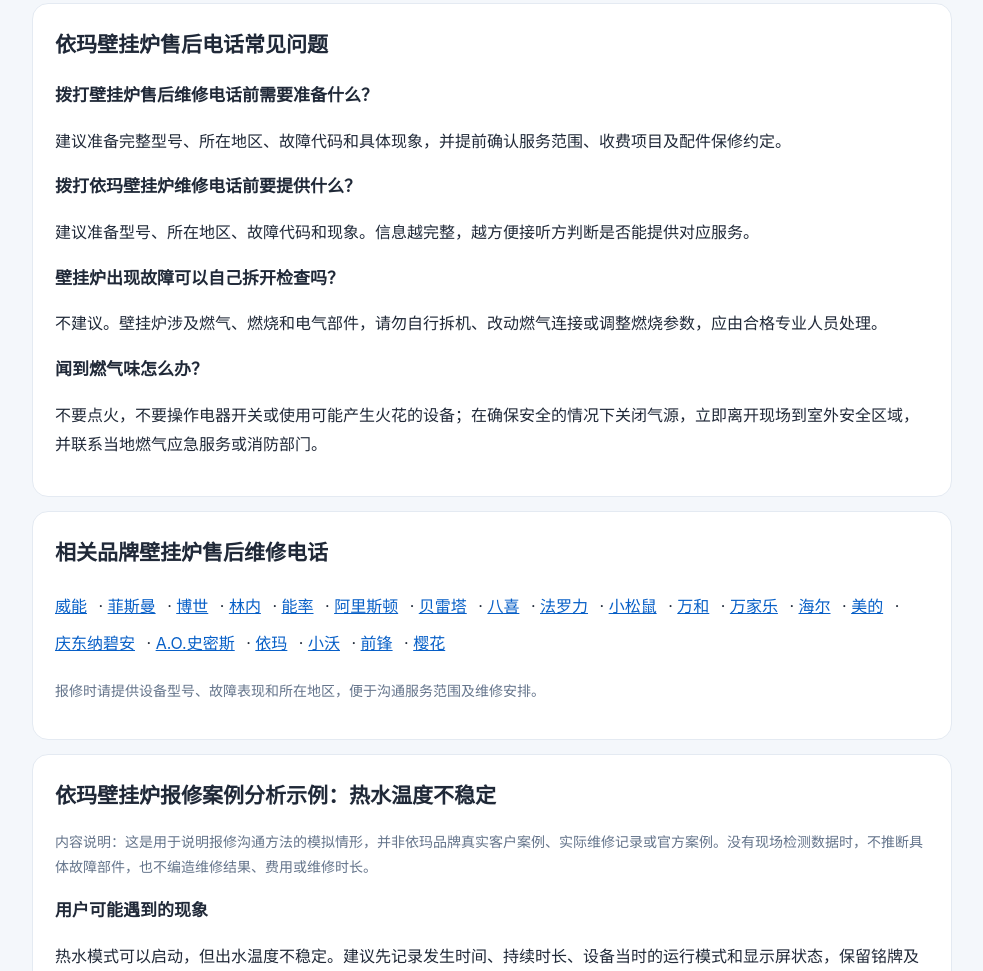
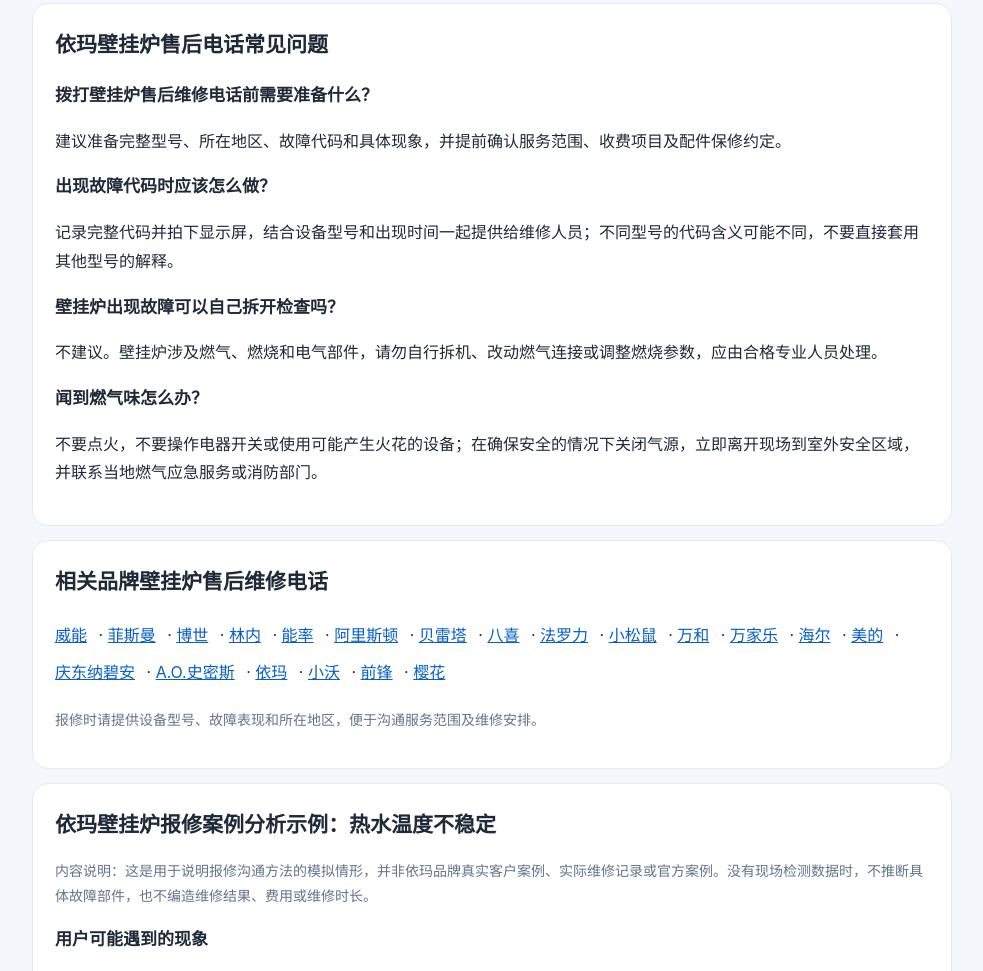
Before and after one commit to yangyangyang960/shouhou, a plain HTML site: page immergas-wall-hung-boiler-service-phone.html in a window 1280 px wide. Shown: the part 1663-2634 px from the top of the page, without its empty margins (148-1131 px from the left). Drawn offline with Linux system fonts and the light colour scheme.

Commit message:
优化壁挂炉维修指南常见问题

```diff
--- a/immergas-wall-hung-boiler-service-phone.html
+++ b/immergas-wall-hung-boiler-service-phone.html
@@ -7,7 +7,7 @@
 <section><h2>依玛壁挂炉售后维修电话怎么核实？</h2><p>搜索“依玛壁挂炉售后维修电话”或“依玛壁挂炉维修电话”的用户，通常希望尽快找到可联系的服务渠道。建议先查看产品铭牌和说明书，确认完整型号，确认完整型号后，向接听方说明设备情况，并询问是否能处理该型号、服务区域和收费项目。</p><p>如需联系售后维修服务，可拨打400-6996-316。接通后请说明品牌型号、所在地区和故障现象，并确认是否覆盖当地、能否处理对应型号，以及上门检测费、维修费和配件费如何计算。</p></section>
 <section><h2>依玛壁挂炉常见报修情形</h2><h3>1. 设备无法启动或频繁停机</h3><p>先观察显示屏是否有提示或故障代码，记录出现时间和发生频率。可在不拆机的前提下检查电源是否正常，并按照说明书确认设备是否处于正常使用状态。若问题持续出现，请联系具备相应资质的维修人员检查。</p><h3>2. 生活热水温度不稳定</h3><p>记录热水忽冷忽热的具体情况，例如仅在多个用水点同时使用时出现，还是单个用水点也会出现。不要自行拆卸水路、燃气部件或调整内部参数，应将现象和产品型号告知维修人员。</p><h3>3. 采暖不热或升温缓慢</h3><p>确认采暖模式、温控器设定和阀门状态是否符合说明书要求，并留意设备是否显示异常提示。若伴随漏水、异常噪声或压力反复变化，应停止自行处理并安排专业检查。</p><h3>4. 显示故障代码</h3><p>不同型号和产品系列的代码含义可能不同。请拍下显示屏，记录完整代码及型号，优先查阅该型号说明书或官方技术资料，不要直接套用网上其他型号的代码解释。</p></section>
 <section><h2>联系依玛壁挂炉维修服务前，建议准备什么？</h2><ul><li>设备品牌、完整型号和铭牌信息；</li><li>所在城市及详细服务区域；</li><li>故障代码照片，或故障发生时的简短视频；</li><li>故障出现时间、频率，以及此前是否维修过；</li><li>是否仍在保修期，以及购买凭证（如有）。</li></ul><p>沟通时先确认是否收取上门检测费、维修费和配件费，要求报价项目清晰；更换配件前确认配件名称、价格和保修约定。</p></section>
-<section><h2>依玛壁挂炉售后电话常见问题</h2><h3>拨打壁挂炉售后维修电话前需要准备什么？</h3><p>建议准备完整型号、所在地区、故障代码和具体现象，并提前确认服务范围、收费项目及配件保修约定。</p><h3>拨打依玛壁挂炉维修电话前要提供什么？</h3><p>建议准备型号、所在地区、故障代码和现象。信息越完整，越方便接听方判断是否能提供对应服务。</p><h3>壁挂炉出现故障可以自己拆开检查吗？</h3><p>不建议。壁挂炉涉及燃气、燃烧和电气部件，请勿自行拆机、改动燃气连接或调整燃烧参数，应由合格专业人员处理。</p><h3>闻到燃气味怎么办？</h3><p>不要点火，不要操作电器开关或使用可能产生火花的设备；在确保安全的情况下关闭气源，立即离开现场到室外安全区域，并联系当地燃气应急服务或消防部门。</p></section>
+<section><h2>依玛壁挂炉售后电话常见问题</h2><h3>拨打壁挂炉售后维修电话前需要准备什么？</h3><p>建议准备完整型号、所在地区、故障代码和具体现象，并提前确认服务范围、收费项目及配件保修约定。</p><h3>出现故障代码时应该怎么做？</h3><p>记录完整代码并拍下显示屏，结合设备型号和出现时间一起提供给维修人员；不同型号的代码含义可能不同，不要直接套用其他型号的解释。</p><h3>壁挂炉出现故障可以自己拆开检查吗？</h3><p>不建议。壁挂炉涉及燃气、燃烧和电气部件，请勿自行拆机、改动燃气连接或调整燃烧参数，应由合格专业人员处理。</p><h3>闻到燃气味怎么办？</h3><p>不要点火，不要操作电器开关或使用可能产生火花的设备；在确保安全的情况下关闭气源，立即离开现场到室外安全区域，并联系当地燃气应急服务或消防部门。</p></section>
 <section><h2>相关品牌壁挂炉售后维修电话</h2><p class="brandnav"><a href="vaillant-wall-hung-boiler-service-phone.html">威能</a> · <a href="viessmann-wall-hung-boiler-service-phone.html">菲斯曼</a> · <a href="bosch-wall-hung-boiler-service-phone.html">博世</a> · <a href="rinnai-wall-hung-boiler-service-phone.html">林内</a> · <a href="noritz-wall-hung-boiler-service-phone.html">能率</a> · <a href="ariston-wall-hung-boiler-service-phone.html">阿里斯顿</a> · <a href="beretta-wall-hung-boiler-service-phone.html">贝雷塔</a> · <a href="baxi-wall-hung-boiler-service-phone.html">八喜</a> · <a href="ferroli-wall-hung-boiler-service-phone.html">法罗力</a> · <a href="squirrel-wall-hung-boiler-service-phone.html">小松鼠</a> · <a href="vanward-wall-hung-boiler-service-phone.html">万和</a> · <a href="macro-wall-hung-boiler-service-phone.html">万家乐</a> · <a href="haier-wall-hung-boiler-service-phone.html">海尔</a> · <a href="midea-wall-hung-boiler-service-phone.html">美的</a> · <a href="kdnavien-wall-hung-boiler-service-phone.html">庆东纳碧安</a> · <a href="aosmith-wall-hung-boiler-service-phone.html">A.O.史密斯</a> · <a href="immergas-wall-hung-boiler-service-phone.html">依玛</a> · <a href="smallwo-wall-hung-boiler-service-phone.html">小沃</a> · <a href="qianfeng-wall-hung-boiler-service-phone.html">前锋</a> · <a href="sakura-wall-hung-boiler-service-phone.html">樱花</a></p><p class="muted">报修时请提供设备型号、故障表现和所在地区，便于沟通服务范围及维修安排。</p></section>
 <section><h2>依玛壁挂炉报修案例分析示例：热水温度不稳定</h2><p class="note">内容说明：这是用于说明报修沟通方法的模拟情形，并非依玛品牌真实客户案例、实际维修记录或官方案例。没有现场检测数据时，不推断具体故障部件，也不编造维修结果、费用或维修时长。</p><h3>用户可能遇到的现象</h3><p>热水模式可以启动，但出水温度不稳定。建议先记录发生时间、持续时长、设备当时的运行模式和显示屏状态，保留铭牌及故障提示照片。</p><h3>报修时如何描述</h3><p>说明问题发生在单个用水点还是多个用水点，是否与同时用水有关，并记录设备运行模式和显示信息。服务人员需结合实际型号、供水条件和现场运行状态检查，不能仅凭描述认定某个传感器损坏。</p><h3>维修沟通中需要确认</h3><p>请服务方说明其经营主体、是否覆盖当地、能否处理该完整型号，以及上门检测费、维修费和配件费的计算方式。检测后先要求说明检查依据和报价，用户确认后再决定是否维修；维修完成后保存服务单和配件凭证。</p><p class="note">安全提醒：壁挂炉涉及燃气、燃烧、排烟和电气系统，用户不要自行拆机或调整内部参数。闻到燃气异味时，不要点火或操作电器开关；在确保安全的情况下关闭气源，离开现场到室外安全区域并联系当地燃气应急服务或消防部门。</p></section>
 
```
